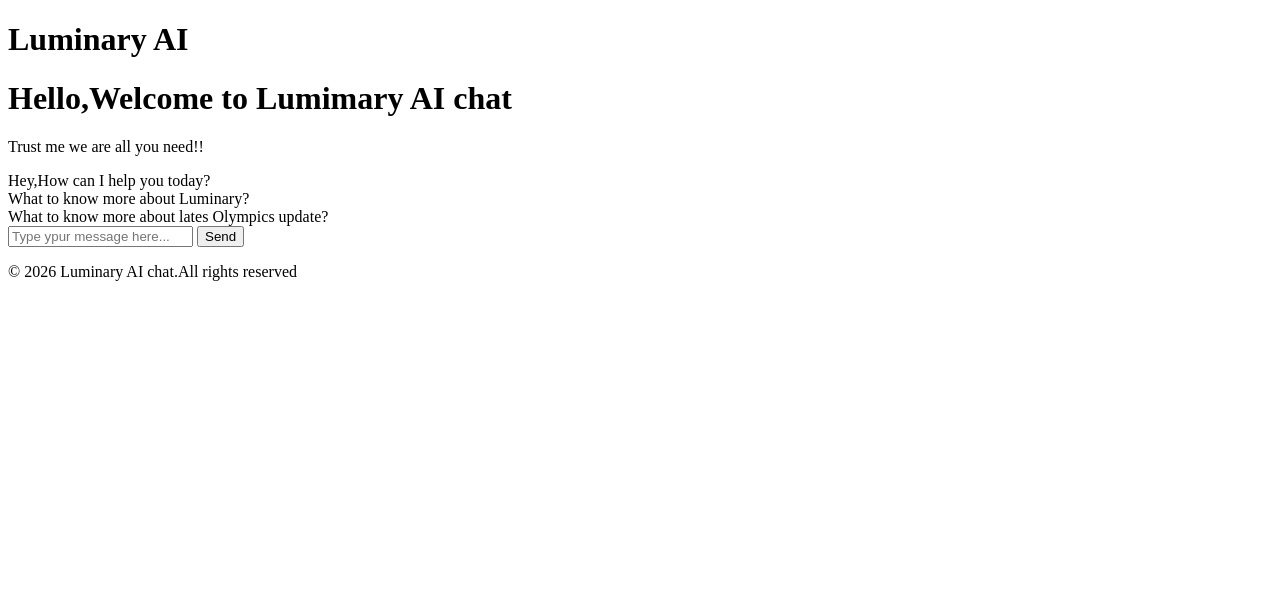
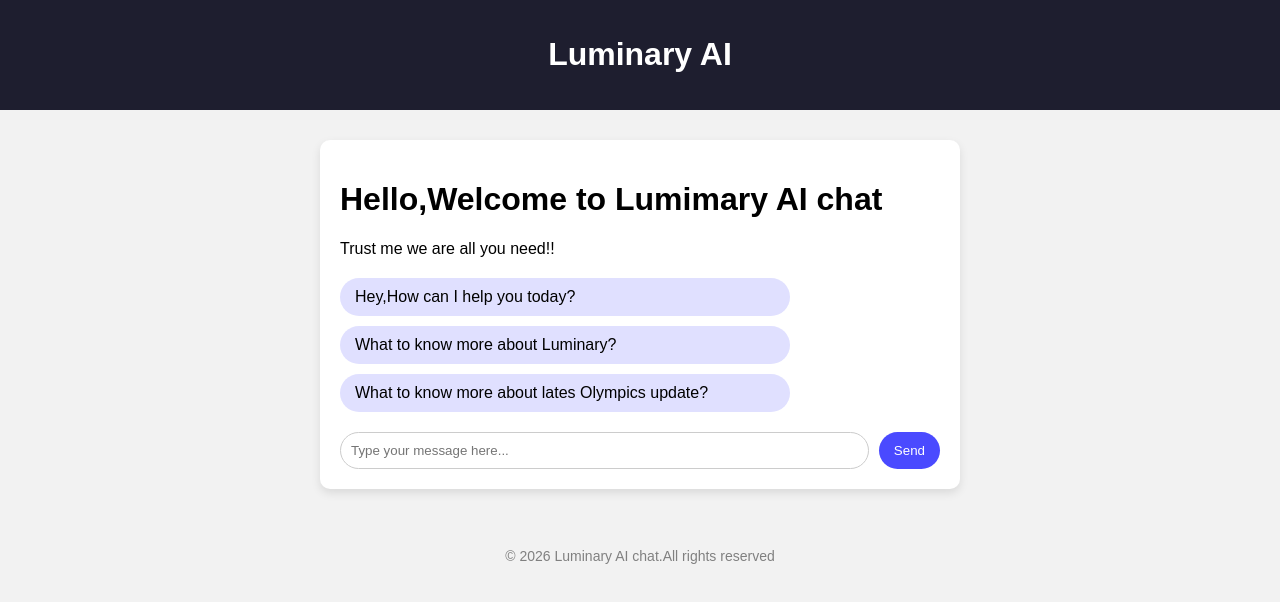
Before and after one commit to nbiru-2/luminary-ai, a website: page src/index.html in a window 1280 px wide. Drawn offline with Linux system fonts and the light colour scheme.

Commit message:
Added ESLint, Prettier, and CSS styling

```diff
--- a/src/index.html
+++ b/src/index.html
@@ -1,11 +1,10 @@
-<!DOCTYPE html>
+<!doctype html>
 <html lang="en">
-
   <head>
-    <meta charset="UTF-8">
-    <meta name="viewport" content="width=device-width, initial-scale=1.0">
+    <meta charset="UTF-8" />
+    <meta name="viewport" content="width=device-width, initial-scale=1.0" />
     <title>Luminary AI</title>
-
+    <link rel="stylesheet" href="style.css" />
   </head>
 
   <body>
@@ -14,17 +13,16 @@
     </header>
     <main>
       <h1>Hello,Welcome to Lumimary AI chat</h1>
-        <p> Trust me we are all you need!!</p>
+      <p>Trust me we are all you need!!</p>
       <div>
         <section id="message-history">
-                <div class="messages"> Hey,How can I help you today? </div>
-                <div class="messages"> What to know more about Luminary? </div>
-                <div class="messages"> What to know more about lates Olympics update?</div>
+          <div class="messages">Hey,How can I help you today?</div>
+          <div class="messages">What to know more about Luminary?</div>
+          <div class="messages">What to know more about lates Olympics update?</div>
         </section>
 
-            </ul>
         <form class="input-area" action="">
-                <input type="text" placeholder="Type ypur message here...">
+          <input type="text" placeholder="Type your message here..." />
           <button type="submit">Send</button>
         </form>
       </div>
@@ -34,5 +32,4 @@
     </footer>
     <script src="index.js"></script>
   </body>
-
 </html>
--- /dev/null
+++ b/src/style.css
@@ -0,0 +1,74 @@
+body {
+  margin: 0;
+  font-family: Arial, sans-serif;
+  background-color: #f2f2f2;
+}
+
+/* Header */
+header {
+  background-color: #1e1e2f;
+  color: white;
+  padding: 15px;
+  text-align: center;
+}
+
+/* Main layout */
+main {
+  max-width: 600px;
+  margin: 30px auto;
+  background: white;
+  padding: 20px;
+  border-radius: 10px;
+  box-shadow: 0 4px 10px rgba(0, 0, 0, 0.1);
+}
+
+/* Message area */
+#message-history {
+  margin-top: 20px;
+  margin-bottom: 20px;
+  display: flex;
+  flex-direction: column;
+  gap: 10px;
+}
+
+/* Message bubbles */
+.messages {
+  padding: 10px 15px;
+  background-color: #e0e0ff;
+  border-radius: 20px;
+  max-width: 70%;
+}
+
+/* Input area */
+.input-area {
+  display: flex;
+  gap: 10px;
+}
+
+.input-area input {
+  flex: 1;
+  padding: 10px;
+  border-radius: 20px;
+  border: 1px solid #ccc;
+}
+
+.input-area button {
+  padding: 10px 15px;
+  border-radius: 20px;
+  border: none;
+  background-color: #4a4aff;
+  color: white;
+  cursor: pointer;
+}
+
+.input-area button:hover {
+  background-color: #2f2fff;
+}
+
+/* Footer */
+footer {
+  text-align: center;
+  padding: 15px;
+  font-size: 14px;
+  color: gray;
+}
```
Also changed, not shown: eslint.config.js (added, +23 -0 lines), package.json (added, +31 -0 lines), .pre-commit-config.yaml, README.md, 2 other files. Lines whose indentation alone changed are shown as unchanged.
